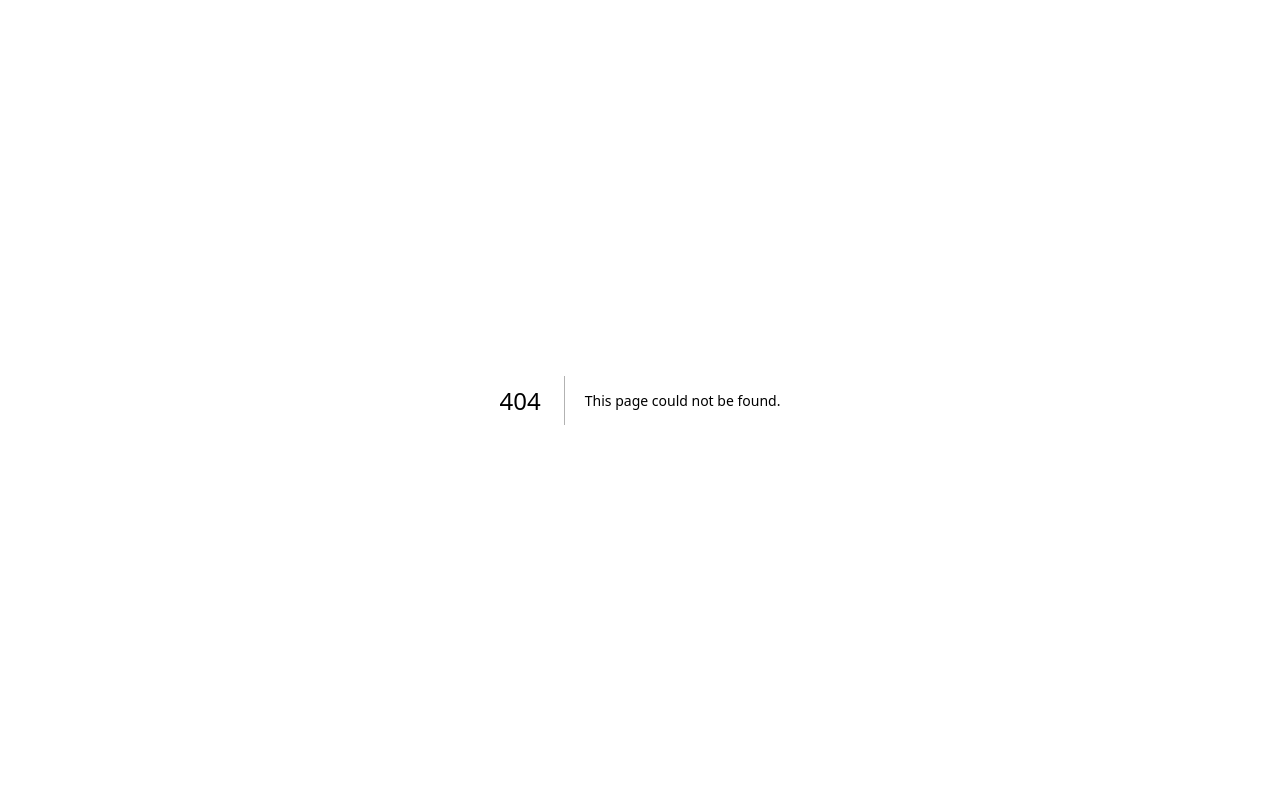
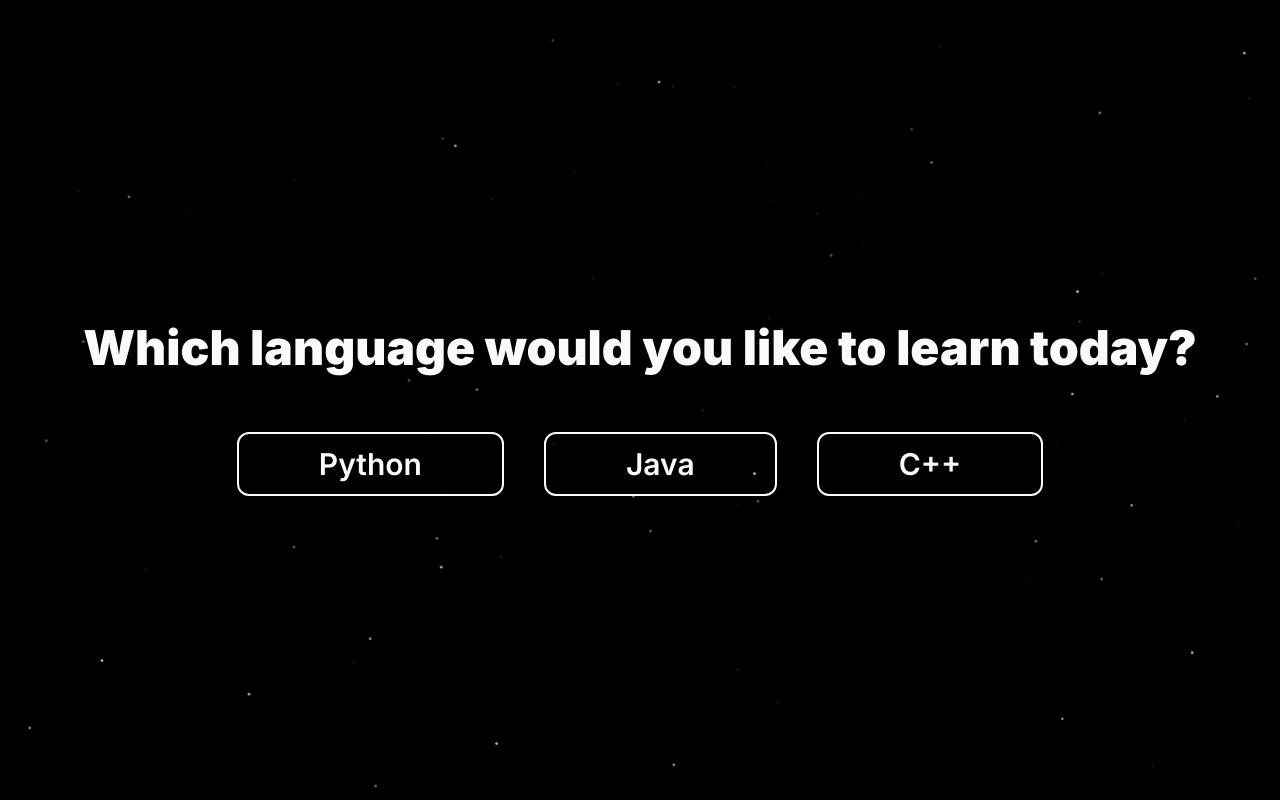
Before and after one commit to TheChilledBuffalo/syntax-sangam, a Next.js app: page /learn in a window 1280 px wide. Before the commit this address had no page. Built offline with nearby package versions, Linux system fonts and the light colour scheme.

Commit message:
feat: add learn page

```diff
--- a/app/get-started/page.tsx
+++ /dev/null
@@ -1,5 +0,0 @@
-export default function getStartedPage() {
-  return (
-    <div>Get Started </div>
-  )
-}
--- a/app/layout.tsx
+++ b/app/layout.tsx
@@ -3,6 +3,7 @@ import localFont from "next/font/local";
 import { Inter } from "next/font/google";
 import "./globals.css";
 import { ThemeProvider } from "next-themes";
+import Particles from "@/components/magicui/particles";
 
 const InterFont = Inter({
   subsets: ['latin'],
@@ -43,6 +44,7 @@ export default function RootLayout({
           disableTransitionOnChange
         >
           {children}
+          <Particles className={"fixed z-[-10] w-full h-full inset-0"}/>
         </ThemeProvider>
       </body>
     </html>
--- /dev/null
+++ b/app/learn/cpp/page.tsx
@@ -0,0 +1,7 @@
+export default function CPP() {
+  return (
+    <div>
+      C++
+    </div>
+  )
+}
--- /dev/null
+++ b/app/learn/java/page.tsx
@@ -0,0 +1,7 @@
+export default function Java() {
+  return (
+    <div>
+      Java
+    </div>
+  )
+}
--- /dev/null
+++ b/app/learn/page.tsx
@@ -0,0 +1,30 @@
+import Link from "next/link";
+
+export default function GetStartedPage() {
+  return (
+    <>
+      <div className={"flex flex-col items-center justify-center w-full h-full gap-y-10"}>
+        <div className={"m-5 text-5xl font-black"}>
+          Which language would you like to learn today?
+        </div>
+        <div className={"flex flex-row gap-x-10"}>
+          <button className={"flex-1 ease-in-out outline-none border-primary border-2 rounded-xl py-3 px-20 text-3xl font-semibold"}>
+            <Link href={"/learn/python"}>
+              Python
+            </Link>
+          </button>
+          <button className={"flex-1 ease-in-out outline-none border-primary border-2 rounded-xl py-3 px-20 text-3xl font-semibold"}>
+            <Link href={"/learn/java"}>
+              Java
+            </Link>
+          </button>
+          <button className={"flex-1 ease-in-out outline-none border-primary border-2 rounded-xl py-3 px-20 text-3xl font-semibold"}>
+            <Link href={"/learn/cpp"}>
+              C++
+            </Link>
+          </button>
+        </div>
+      </div>
+    </>
+  )
+}
--- /dev/null
+++ b/app/learn/python/page.tsx
@@ -0,0 +1,7 @@
+export default function Python() {
+  return (
+    <div>
+      Python
+    </div>
+  )
+}
--- a/app/page.tsx
+++ b/app/page.tsx
@@ -1,14 +1,11 @@
 import SparklesText from "@/components/magicui/sparkles-text";
 import { Highlight } from "@/components/ui/hero-highlight";
-import Particles from "@/components/magicui/particles";
 import Link from "next/link";
 
 export default function Home() {
   return (
     <>
-      <div className="w-full h-full flex flex-col items-center justify-center text-5xl gap-y-7 font-semibold
-    animate-in fade-in slide-in-from-top-3 duration-1000 text-balance bg-gradient-to-br from-black from-30% to-black/40
-    bg-clip-text pb-2 leading-none text-transparent dark:from-white dark:to-white/80 select-none">
+      <div className="w-full h-full flex flex-col items-center justify-center text-5xl gap-y-7 font-semibold text-balance bg-gradient-to-br from-black from-30% to-black/40 bg-clip-text pb-2 leading-none text-transparent dark:from-white dark:to-white/80 select-none">
         <div className={""}>
           Learn Coding
         </div>
@@ -23,7 +20,7 @@ export default function Home() {
         </div>
         <div className={"flex flex-row items-center justify-center text-3xl font-medium mt-5 w-1/4 gap-x-5"}>
           <button className={"hover:font-semibold hover:tracking-wide flex-1 transition-all ease-in-out outline-none border-primary border rounded-xl p-1"}>
-            <Link href={"/get-started"}>
+            <Link href={"/learn"}>
               Get Started
             </Link>
           </button>
@@ -34,7 +31,6 @@ export default function Home() {
           </button>
         </div>
       </div>
-      <Particles className={"fixed z-[-10] w-full h-full inset-0"}/>
     </>
   )
 }
```
